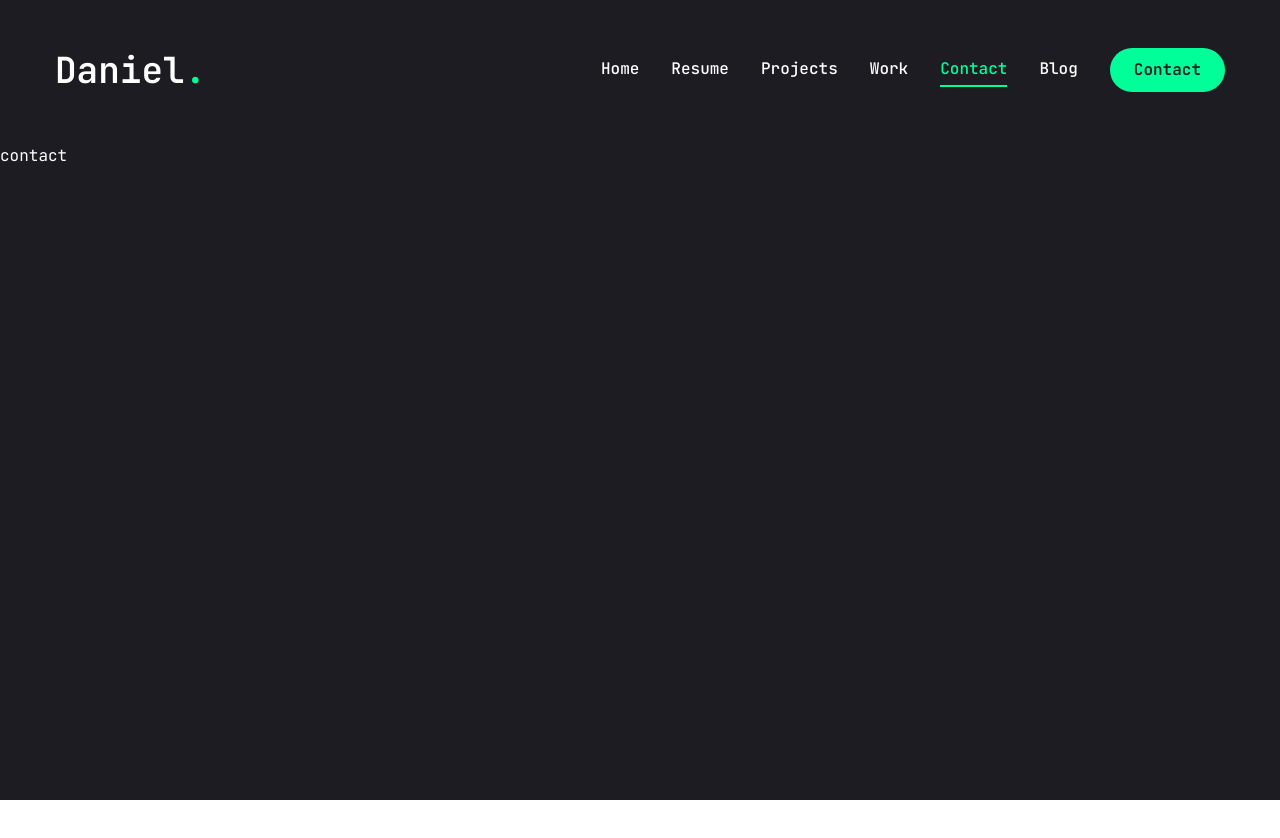
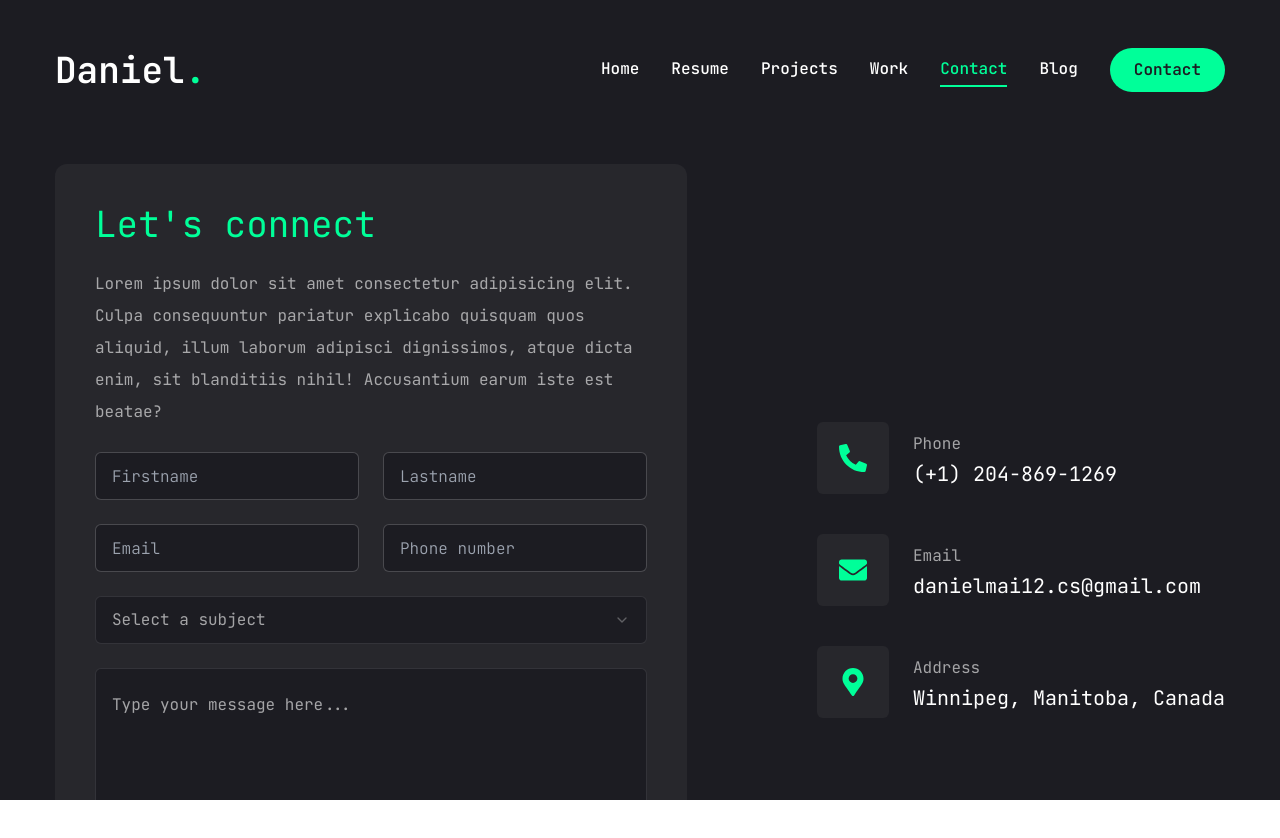
Before and after one commit to danielmai12/dmai-portfolio, a Next.js app: page /contact in a window 1280 px wide. Shown: the top 838 px of the page. Before the commit the page ends 800 px from the top, so only its background shows below. Built offline with nearby package versions, Linux system fonts and the light colour scheme.

Commit message:
Finish contact page

```diff
--- a/app/contact/page.tsx
+++ b/app/contact/page.tsx
@@ -1,7 +1,115 @@
-import React from "react";
+"use client";
+
+import { Button } from "@/components/ui/button";
+import { Input } from "@/components/ui/input";
+import { Textarea } from "@/components/ui/textarea";
+
+import {
+  Select,
+  SelectContent,
+  SelectGroup,
+  SelectItem,
+  SelectLabel,
+  SelectTrigger,
+  SelectValue,
+} from "@/components/ui/select";
+
+import { FaPhoneAlt, FaEnvelope, FaMapMarkerAlt } from "react-icons/fa";
+import { motion } from "framer-motion";
+const info = [
+  {
+    icon: <FaPhoneAlt />,
+    title: "Phone",
+    description: "(+1) 204-869-1269",
+  },
+  {
+    icon: <FaEnvelope />,
+    title: "Email",
+    description: "danielmai12.cs@gmail.com",
+  },
+  {
+    icon: <FaMapMarkerAlt />,
+    title: "Address",
+    description: "Winnipeg, Manitoba, Canada",
+  },
+];
 
 const Contact = () => {
-  return <div>contact</div>;
+  return (
+    <motion.section
+      initial={{ opacity: 0 }}
+      animate={{
+        opacity: 1,
+        transition: { delay: 2.4, duration: 0.4, ease: "easeIn" },
+      }}
+      className="py-6"
+    >
+      <div className="container mx-auto">
+        <div className="flex flex-col xl:flex-row gap-[30px]">
+          <div className="xl:w-[54%] order-2 xl:order-none">
+            <form className="flex flex-col gap-6 p-10 bg-[#27272c] rounded-xl">
+              <h3 className="text-4xl text-accent">Let&apos;s connect</h3>
+              <p className="text-white/60">
+                Lorem ipsum dolor sit amet consectetur adipisicing elit. Culpa
+                consequuntur pariatur explicabo quisquam quos aliquid, illum
+                laborum adipisci dignissimos, atque dicta enim, sit blanditiis
+                nihil! Accusantium earum iste est beatae?
+              </p>
+              <div className="grid grid-cols-1 md:grid-cols-2 gap-6">
+                <Input type="firstName" placeholder="Firstname" />
+                <Input type="lastName" placeholder="Lastname" />
+                <Input type="email" placeholder="Email" />
+                <Input type="phone" placeholder="Phone number" />
+              </div>
+
+              <Select>
+                <SelectTrigger className="w-full">
+                  <SelectValue placeholder="Select a subject" />
+                </SelectTrigger>
+                <SelectContent>
+                  <SelectGroup>
+                    <SelectLabel>Select a service</SelectLabel>
+                    <SelectItem value="web-development">
+                      Web Development
+                    </SelectItem>
+                    <SelectItem value="mobile-development">
+                      Mobile Development
+                    </SelectItem>
+                    <SelectItem value="quickbooks-development">
+                      Quickbooks Development
+                    </SelectItem>
+                  </SelectGroup>
+                </SelectContent>
+              </Select>
+
+              <Textarea
+                className="h-[200px]"
+                placeholder="Type your message here..."
+              />
+
+              <Button className="max-w-40">Send message</Button>
+            </form>
+          </div>
+
+          <div className="flex-1 flex items-center xl:justify-end order-1 xl:order-none mb-8 xl:mb-0">
+            <ul className="flex flex-col gap-10">
+              {info.map((item, index) => (
+                <li key={index} className="flex items-center gap-6">
+                  <div className="w-[52px] h-[52px] xl:w-[72px] xl:h-[72px] bg-[#27272c] text-accent rounded-md flex items-center justify-center">
+                    <div className="text-[28px]">{item.icon}</div>
+                  </div>
+                  <div className="flex-1">
+                    <p className="text-white/60">{item.title}</p>
+                    <h3 className="text-xl">{item.description}</h3>
+                  </div>
+                </li>
+              ))}
+            </ul>
+          </div>
+        </div>
+      </div>
+    </motion.section>
+  );
 };
 
 export default Contact;
--- a/components/ui/input.tsx
+++ b/components/ui/input.tsx
@@ -8,7 +8,7 @@
       <input
         type={type}
         className={cn(
-          "flex h-10 w-full rounded-md border border-input bg-background px-3 py-2 text-base ring-offset-background file:border-0 file:bg-transparent file:text-sm file:font-medium file:text-foreground placeholder:text-muted-foreground focus-visible:outline-none focus-visible:ring-2 focus-visible:ring-ring focus-visible:ring-offset-2 disabled:cursor-not-allowed disabled:opacity-50 md:text-sm",
+          "flex h-[48px] rounded-md border border-white/20 focus:border-accent font-light bg-primary px-4 py-5 text-base place-holder:text-white/60 outline-none",
           className
         )}
         ref={ref}
--- a/components/ui/select.tsx
+++ b/components/ui/select.tsx
@@ -19,7 +19,7 @@
   <SelectPrimitive.Trigger
     ref={ref}
     className={cn(
-      "flex h-10 w-full items-center justify-between rounded-md border border-input bg-background px-3 py-2 text-sm ring-offset-background data-[placeholder]:text-muted-foreground focus:outline-none focus:ring-2 focus:ring-ring focus:ring-offset-2 disabled:cursor-not-allowed disabled:opacity-50 [&>span]:line-clamp-1",
+      "flex h-[48px] w-full items-center justify-between rounded-md border border-white/10 bg-primary px-4 py-5 text-base text-white/60 placeholder:text-white/10 focus:border-accent outline-none",
       className
     )}
     {...props}
@@ -75,7 +75,7 @@
     <SelectPrimitive.Content
       ref={ref}
       className={cn(
-        "relative z-50 max-h-[--radix-select-content-available-height] min-w-[8rem] overflow-y-auto overflow-x-hidden rounded-md border bg-popover text-popover-foreground shadow-md data-[state=open]:animate-in data-[state=closed]:animate-out data-[state=closed]:fade-out-0 data-[state=open]:fade-in-0 data-[state=closed]:zoom-out-95 data-[state=open]:zoom-in-95 data-[side=bottom]:slide-in-from-top-2 data-[side=left]:slide-in-from-right-2 data-[side=right]:slide-in-from-left-2 data-[side=top]:slide-in-from-bottom-2 origin-[--radix-select-content-transform-origin]",
+        "relative z-50 max-h-96 min-w-[8rem] overflow-y-auto overflow-x-hidden rounded-md border border-white/10 bg-primary text-white shadow-md data-[state=open]:animate-in data-[state=closed]:animate-out data-[state=closed]:fade-out-0 data-[state=open]:fade-in-0 data-[state=closed]:zoom-out-95 data-[state=open]:zoom-in-95 data-[side=bottom]:slide-in-from-top-2 data-[side=left]:slide-in-from-right-2 data-[side=right]:slide-in-from-left-2 data-[side=top]:slide-in-from-bottom-2 origin-[--radix-select-content-transform-origin]",
         position === "popper" &&
           "data-[side=bottom]:translate-y-1 data-[side=left]:-translate-x-1 data-[side=right]:translate-x-1 data-[side=top]:-translate-y-1",
         className
@@ -118,7 +118,7 @@
   <SelectPrimitive.Item
     ref={ref}
     className={cn(
-      "relative flex w-full cursor-default select-none items-center rounded-sm py-1.5 pl-8 pr-2 text-sm outline-none focus:bg-accent focus:text-accent-foreground data-[disabled]:pointer-events-none data-[disabled]:opacity-50",
+      "relative flex w-full cursor-default select-none items-center rounded-sm py-1.5 pl-8 pr-2 text-sm outline-none focus:bg-accent focus:text-primary data-[disabled]:pointer-events-none data-[disabled]:opacity-50",
       className
     )}
     {...props}
--- a/components/ui/textarea.tsx
+++ b/components/ui/textarea.tsx
@@ -9,7 +9,7 @@
   return (
     <textarea
       className={cn(
-        "flex min-h-[80px] w-full rounded-md border border-input bg-background px-3 py-2 text-base ring-offset-background placeholder:text-muted-foreground focus-visible:outline-none focus-visible:ring-2 focus-visible:ring-ring focus-visible:ring-offset-2 disabled:cursor-not-allowed disabled:opacity-50 md:text-sm",
+        "flex min-h-[80px] w-full rounded-md border border-white/10 bg-primary px-4 py-5 placeholder:text-white/60 focus-visible:outline-none focus-visible:ring-1 focus-visible:ring-accent focus-visible:ring-offset-0 disabled:cursor-not-allowed disabled:opacity-50",
         className
       )}
       ref={ref}
```
Also changed, not shown: .eslintrc.json.
